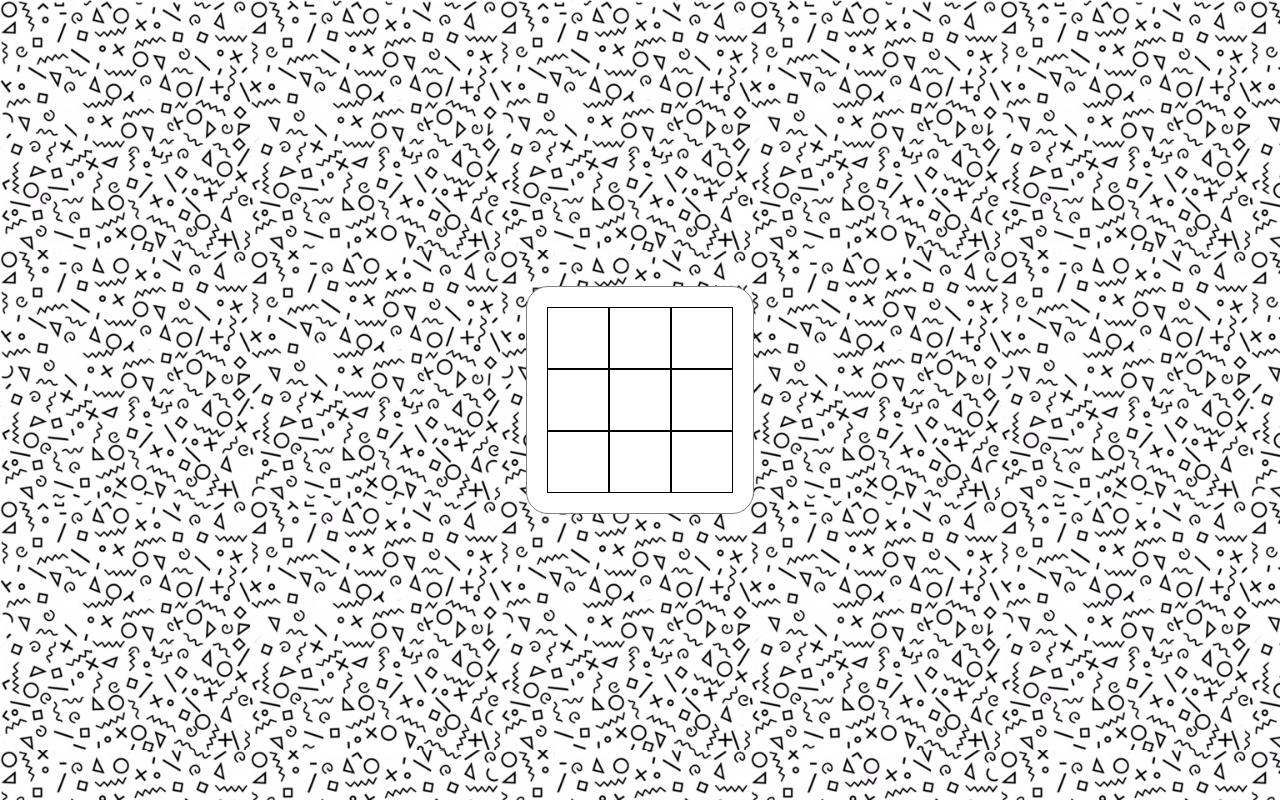
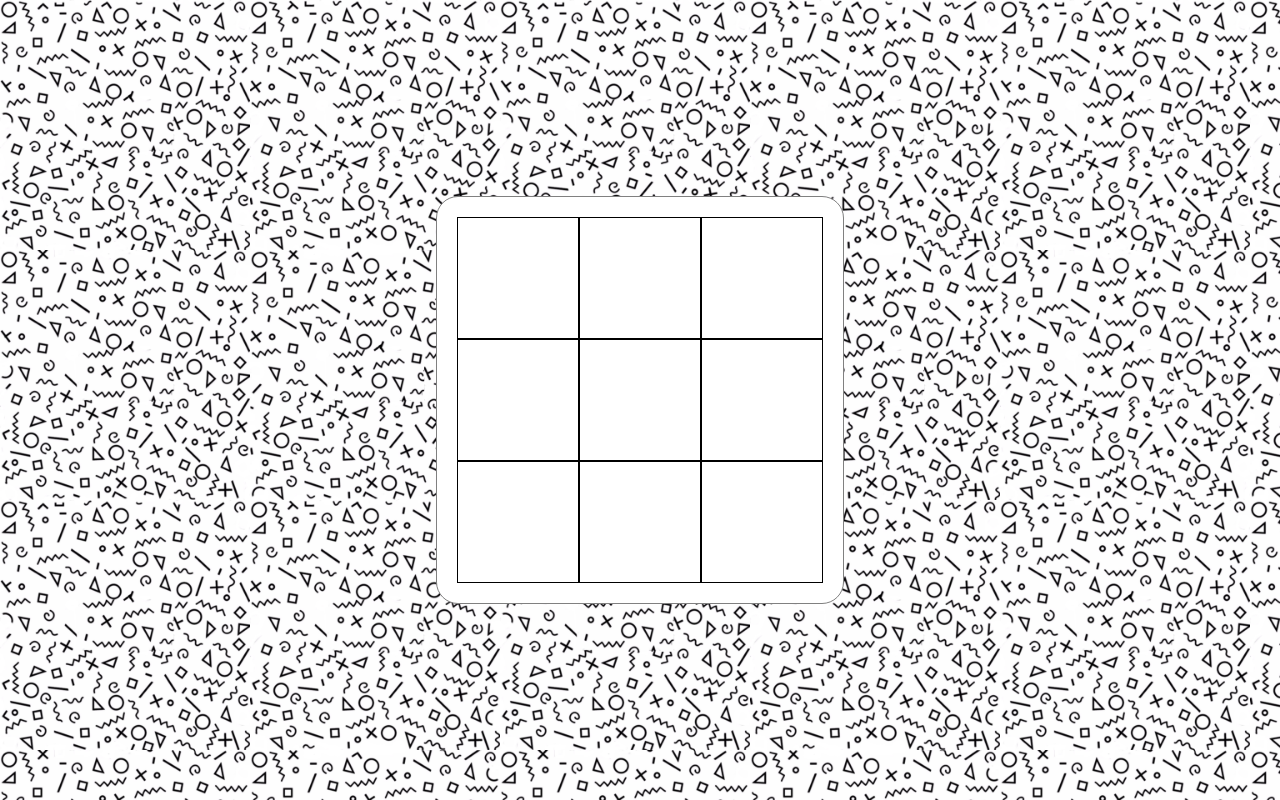
Before and after one commit to adamclasic/tictactoe-js, a plain HTML site: page index.html in a window 1280 px wide. Both pictures are taken after a click on the button "Play". Drawn offline with Linux system fonts and the light colour scheme.

Commit message:
update board

```diff
--- a/main.js
+++ b/main.js
@@ -40,7 +40,6 @@ let turn = (round) => {
 };
 
 let move = (number, player) => {
-    // let roundNum = 0;
     if (board.some((elem) => elem === null)) {
         if (board[number] === null) {
             gameBoard(player , number);
@@ -48,9 +47,7 @@ let move = (number, player) => {
         } else {
             return false;
         };
-    }else {
-        alert('tie reload to restart');
-    };
+    }
 };
 
 let win = (array) => {
@@ -85,9 +82,7 @@ let replay = () => {
     board = [null, null, null, null, null, null, null, null, null];
 };
 
-let game = (number) => {
-
-    if (move(number, turn(round)[0])){ round++;};
+let render = () => {
     if (win(board)) {
         document.getElementById("info").innerText = `${turn(round)[1].charAt(0).toUpperCase()+turn(round)[1].slice(1)} Has Won The Game!`
         // document.getElementById('board').style.pointerEvents = 'none';
@@ -103,3 +98,9 @@ let game = (number) => {
         document.querySelector('#board').classList.toggle("ponter-none");
     }
 }
+
+let game = (number) => {
+
+    if (move(number, turn(round)[0])){ round++;};
+    render();
+}
--- a/style.css
+++ b/style.css
@@ -1,6 +1,5 @@
 body {
     margin: 0;
-    /* background-image: ''; */
     background-image: url("./assets/images/background.jpg");
     background-repeat: repeat;
     background-size: 500px;
@@ -13,19 +12,19 @@ input[type="button"] {
 }
 
 .pixel {
-    height: 60px;
-    width: 60px;
+    height: 120px;
+    width: 120px;
     color: #aaa;
     border: 1px solid black;
     text-align: center;
     vertical-align: middle;
-    line-height: 58px;
-    font-size: 30px;
+    line-height: 120px;
+    font-size: 60px;
 }
 
 .board {
-    width: 186px;
-    height: 186px;
+    width: 366px;
+    height: 366px;
     display: flex;
     flex-wrap: wrap;
     background-color: white;
@@ -158,7 +157,6 @@ form input {
 #submitBtn {
     font-size: 25px;
     background-color: #fff;
-    /* display: none; */
     padding: 15px;
     border-radius: 15px;
     width: 100%;
@@ -169,12 +167,13 @@ form input {
     width: 50vw;
     background-color: white;
 }
+
 /* bootstrap styles  */
 
 .d-none {
     display: none;
 }
 
-.ponter-none {
+.pointer-none {
     pointer-events: none;
 }
```
Also changed, not shown: index.html (+0 -1 lines).
